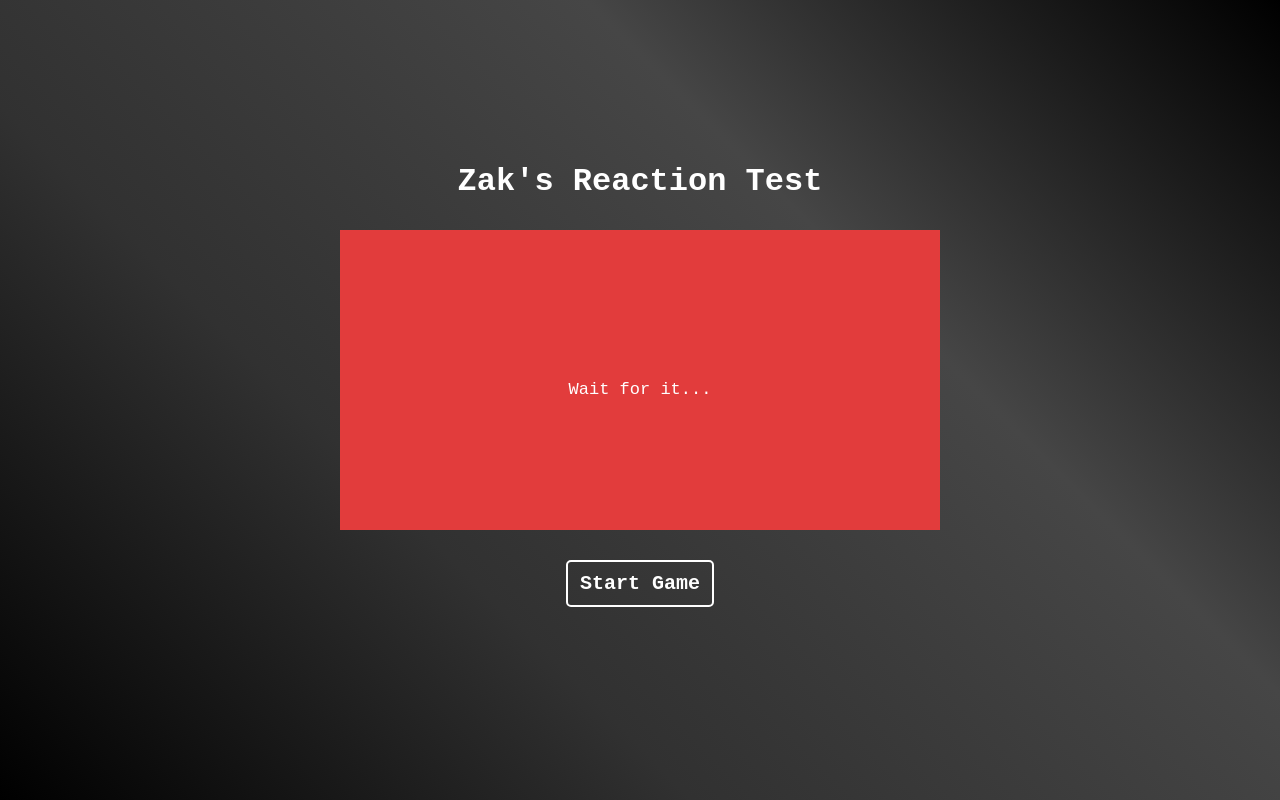
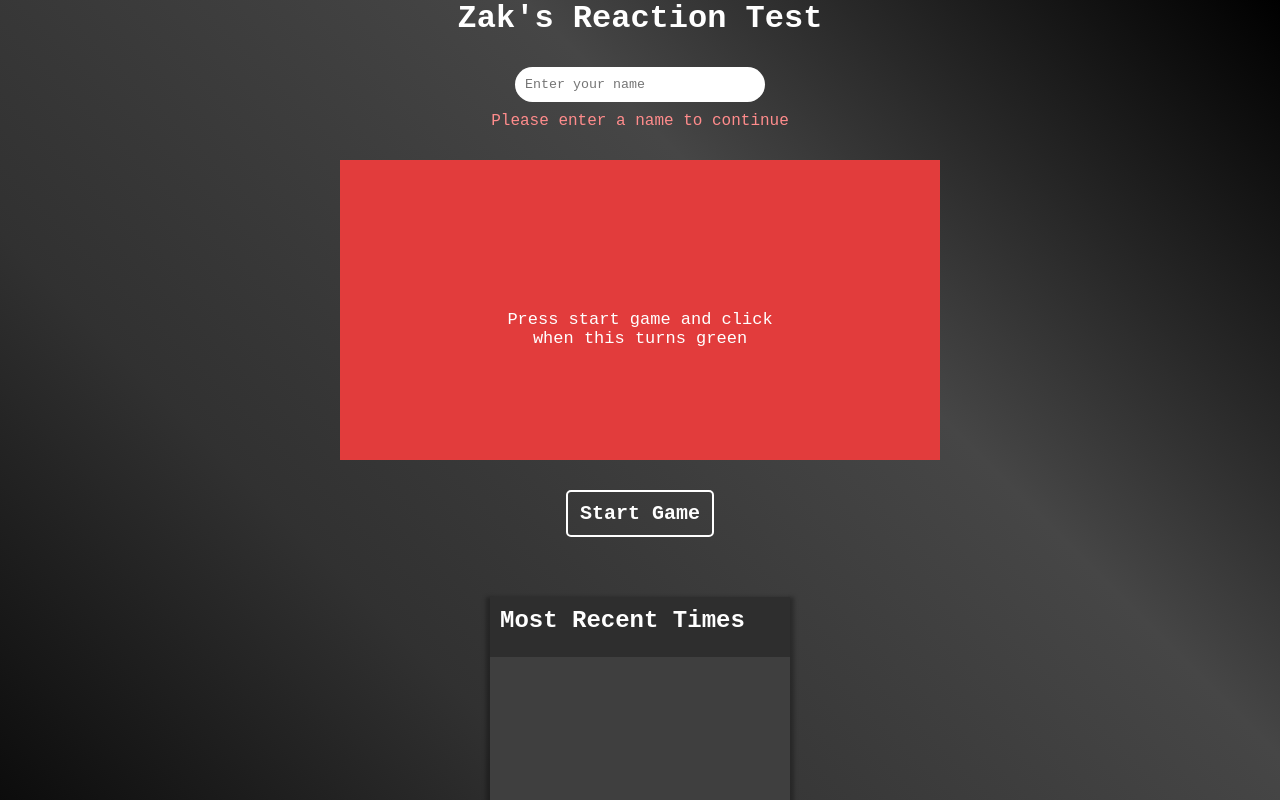
Before and after one commit to ZakSchenck/reaction-test, a website: page index.html in a window 1280 px wide. Both pictures are taken after a click on the button "Start Game". Shown: the top 800 px of the page. Drawn offline with Linux system fonts and the light colour scheme.

Commit message:
Added frontend leaderboard. Will add database with Node.js next

```diff
--- a/app.js
+++ b/app.js
@@ -2,19 +2,49 @@ const gameCanvas = document.querySelector(".canvas");
 const startButton = document.getElementById("start-btn");
 const result = document.getElementById("result");
 const gameState = document.getElementById("game-state");
-
+const leaderboardContainer = document.querySelector(".leaderboard-container");
+const nameInput = document.getElementById("name-input");
+const leaderboardBtn = document.getElementById("leaderboard-btn");
+const restrictText = document.getElementById("restrict-text");
 // Speed and Delay variables
 let delay;
 let speed = 0;
 let speedInterval;
 
 // Start game button handler
-startButton.addEventListener("click", () => {
-  startGame();
+startButton.addEventListener("click", (e) => {
+  e.preventDefault();
+  // Checks if input is empty
+  if (nameInput.value === "") {
+    restrictText.classList.add("show");
+  } else {
+    restrictText.classList.remove("show");
+    startGame();
+  }
+});
+
+// Handles adding new leaderboard item
+const renderLeaderboard = () => {
+  const container = document.createElement("div");
+  const scoreElement = document.createElement("p");
+  const nameElement = document.createElement("h4");
+  scoreElement.innerText = `Speed: ${speed}ms`;
+  nameElement.innerText = `${nameInput.value}`;
+  leaderboardContainer.appendChild(container);
+  container.appendChild(nameElement);
+  container.appendChild(scoreElement);
+  container.appendChild(leaderboardNumber);
+};
+
+leaderboardBtn.addEventListener("click", () => {
+  leaderboardBtn.classList.remove("show");
+  renderLeaderboard();
 });
 
 // Sets all elements to start game construct
 const startGame = () => {
+  leaderboardBtn.classList.remove("show");
+  restrictText.classList.remove("show");
   speed = 0;
   delay = 0;
   startButton.style.pointerEvents = "none";
@@ -48,5 +78,6 @@ const speedHandler = () => {
   gameCanvas.addEventListener("click", () => {
     resetGame();
     gameState.innerText = "Press start game and click when this turns green";
+    leaderboardBtn.classList.add("show");
   });
 };
--- a/css/styles.scss
+++ b/css/styles.scss
@@ -1,9 +1,7 @@
 body {
   display: flex;
   align-items: center;
-  justify-content: center;
   flex-direction: column;
-  height: 100vh;
   background-image: linear-gradient(
     45deg,
     black,
@@ -14,9 +12,33 @@ body {
   background-repeat: no-repeat;
   background-size: cover;
   color: white;
-  overflow: hidden;
   gap: 30px;
 }
+
+.input-container {
+  display: flex;
+  flex-direction: column;
+  align-items: center;
+  gap: 10px;
+  input {
+    height: 35px;
+    outline: none;
+    border: none;
+    border-radius: 50px;
+    width: 250px;
+    padding: 10px;
+  }
+
+  #restrict-text {
+    color: rgb(255, 140, 140);
+    display: none;
+    margin: 0 auto;
+  }
+  #restrict-text.show {
+    display: block;
+  }
+}
+
 
 * {
   font-family: "Courier New", Courier, monospace;
@@ -64,6 +86,40 @@ button {
   }
 }
 
+#leaderboard-btn {
+  display: none;
+}
+
+#leaderboard-btn.show {
+  display: block;
+}
+
+.leaderboard-container {
+  width: 300px;
+  background-color: rgb(63, 63, 63);
+  height: 370px;
+  margin-bottom: 20px;
+  box-shadow: 0px 4px 4px 4px rgba(0, 0, 0, .3);
+  overflow: scroll;
+  .title {
+    background-color: rgb(46, 46, 46);
+    padding: 10px;
+    border: none;
+    display: block;
+  }
+  div {
+    border-bottom: 1px solid rgb(184, 184, 184);
+    height: 60px;
+    display: flex;
+    flex-direction: column;
+    justify-content: center;
+    padding: 10px;
+  }
+  h4 {
+    color: red;
+  }
+}
+
 @media all and (max-width: 630px) {
   .canvas {
     width: 95%;
--- a/index.html
+++ b/index.html
@@ -1,19 +1,31 @@
 <!DOCTYPE html>
 <html lang="en">
   <head>
-    <meta charset="UTF-8">
+    <meta charset="UTF-8" />
     <link rel="stylesheet" href="css/styles.css" />
-    <meta http-equiv="X-UA-Compatible" content="IE=edge">
-    <meta name="viewport" content="width=device-width, initial-scale=1.0">
+    <meta http-equiv="X-UA-Compatible" content="IE=edge" />
+    <meta name="viewport" content="width=device-width, initial-scale=1.0" />
     <title>Reaction Game</title>
   </head>
   <body>
     <h1>Zak's Reaction Test</h1>
+    <div class="input-container">
+      <input id="name-input" type="text" placeholder="Enter your name" />
+      <p id="restrict-text">Please enter a name to continue</p>
+    </div>
     <div class="canvas">
       <p id="game-state">Press start game and click when this turns green</p>
     </div>
-    <button id="start-btn">Start Game</button>
+    <form>
+      <button id="start-btn" type="submit">Start Game</button>
+    </form>
     <h4 id="result"></h4>
+    <button id="leaderboard-btn">Add Score to Database</button>
+    <section class="leaderboard-container">
+        <div class="title">
+            <h2>Most Recent Times</h2>
+        </div>
+    </section>
     <script src="app.js" type="module"></script>
   </body>
 </html>
```
Also changed, not shown: css/styles.css, 1 other file. Lines whose indentation alone changed are shown as unchanged.
